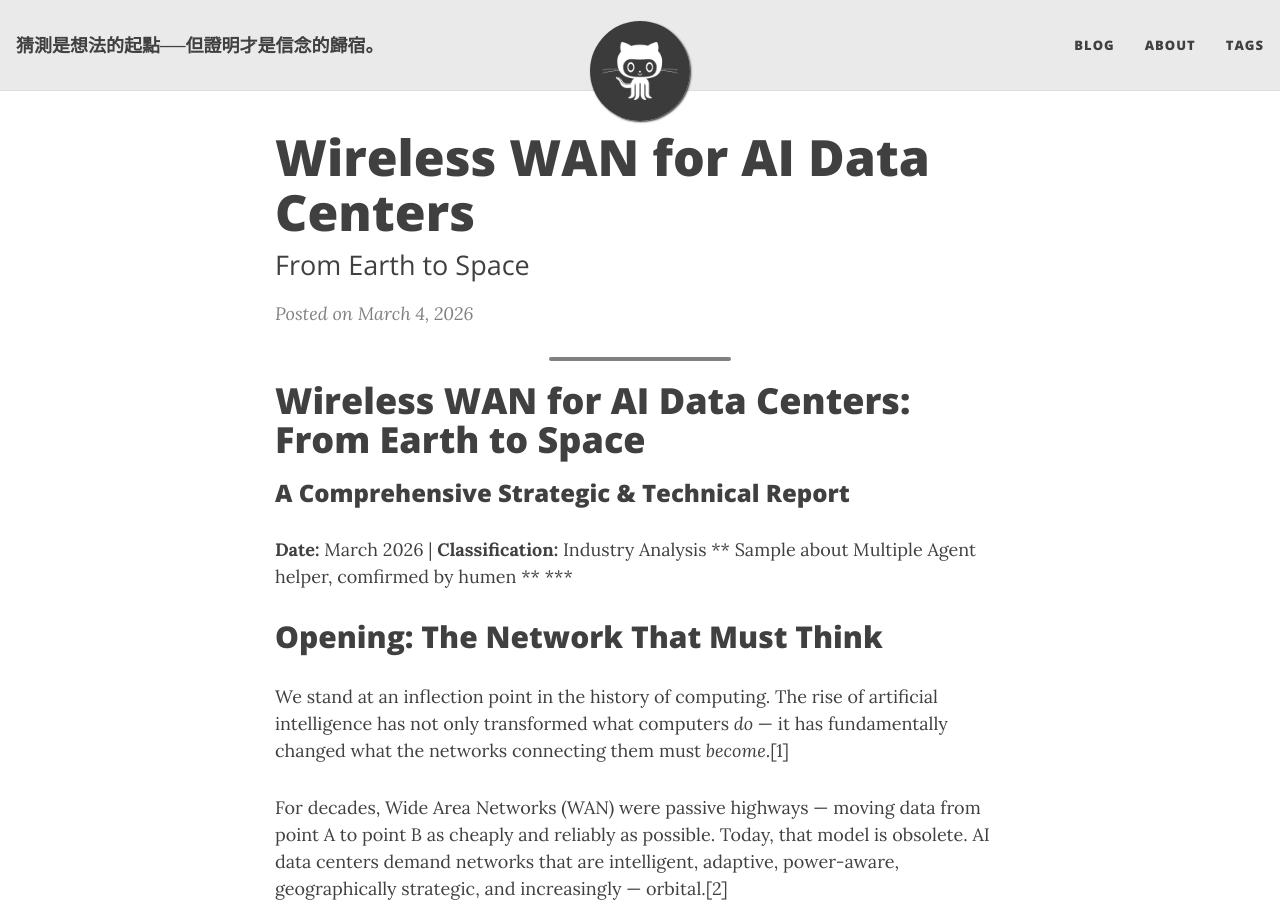
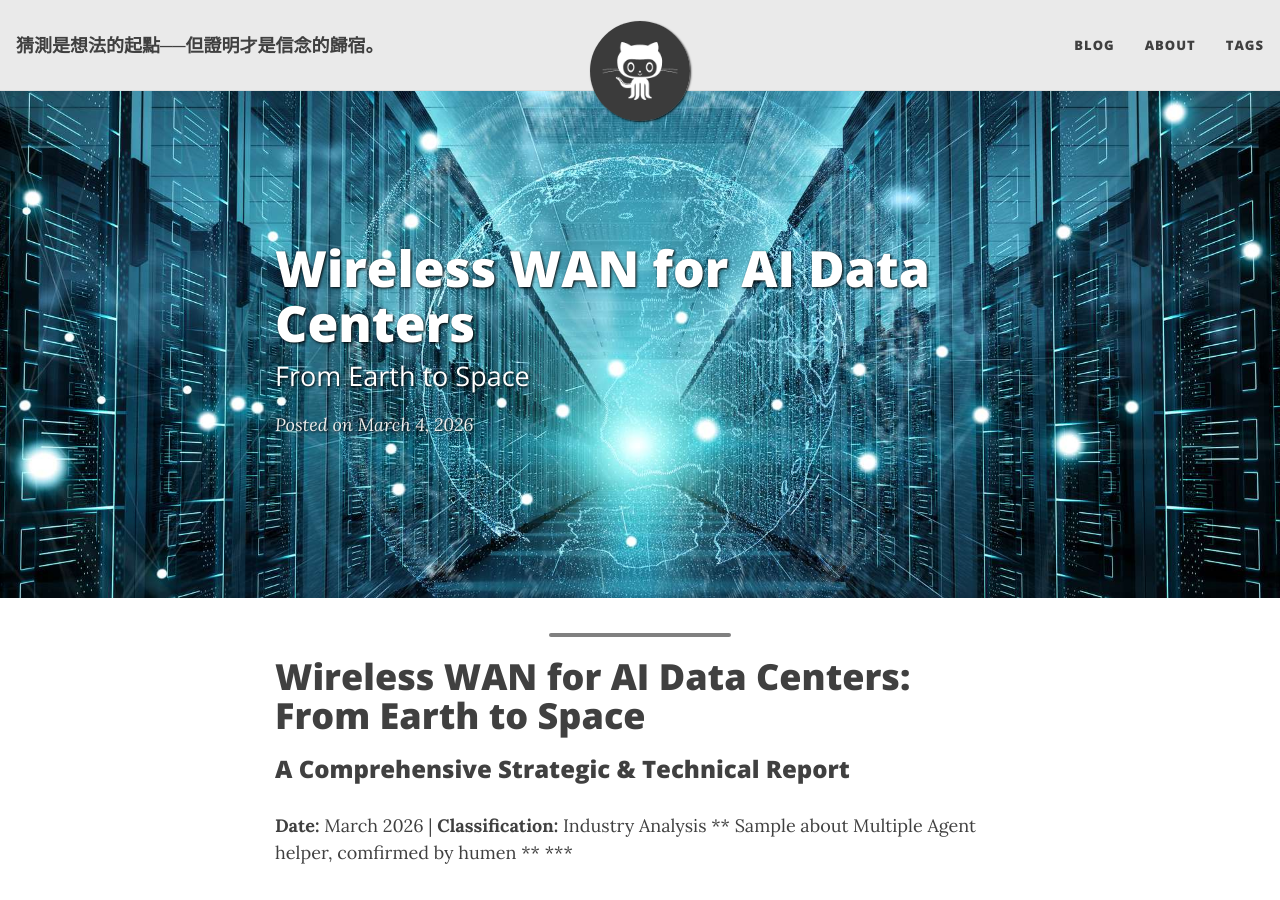
Before and after one commit to momosan2692/momosan2692.github.io, a Jekyll site: the page built from _posts/2026-03-04-DataCenter-WirelessWAN.md, in a window 1280 px wide and 900 px high. Built offline with Jekyll 4.4.1, drawn with Linux system fonts in a browser that asks for light colours.

Commit message:
Update site

```diff
--- a/_posts/2026-03-04-DataCenter-WirelessWAN.md
+++ b/_posts/2026-03-04-DataCenter-WirelessWAN.md
@@ -2,6 +2,9 @@
 layout: post
 title: Wireless WAN for AI Data Centers
 subtitle: From Earth to Space
+cover-img: /assets/img/header/2026-03-04/DATACENTER.jpeg
+thumbnail-img: /assets/img/thumb.png
+share-img: /assets/img/header/2026-03-04/DATACENTER.jpeg
 tags: [report, analysis,draft]
 ---
 
```
Also changed, not shown: assets/img/header/2026-03-04/DATACENTER.jpeg (added), 1 other file.
